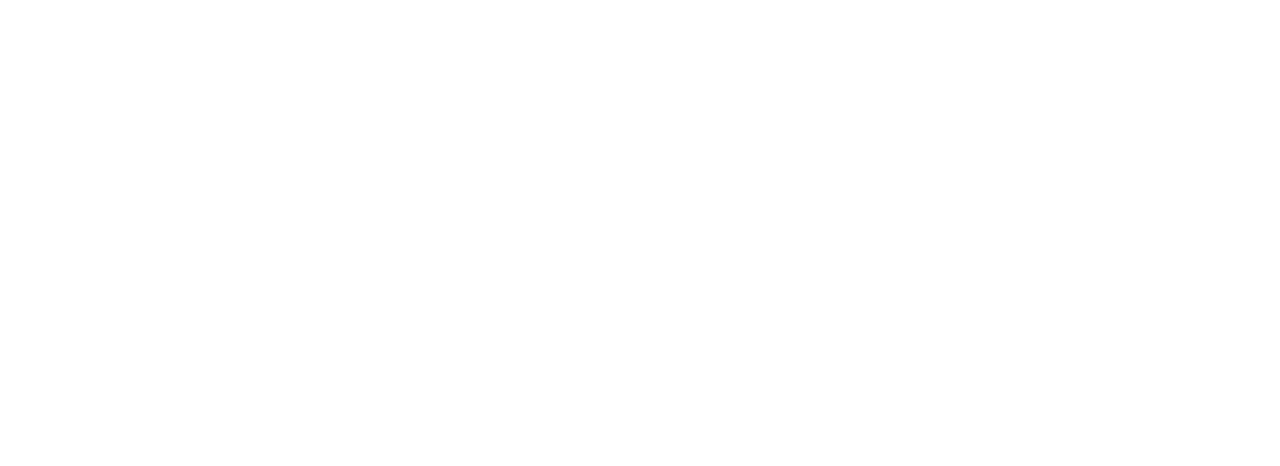
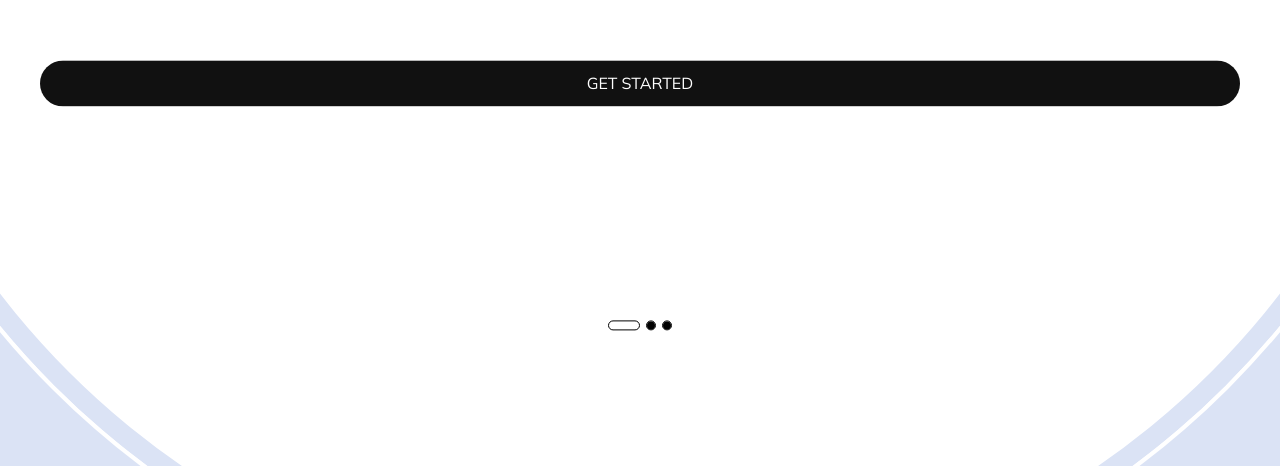
Before and after one commit to Sara-Lindstrom/Manero, a React (Create React App) app in the folder WebApp/: page /welcome in a window 1280 px wide. Before the commit this address had no page. Shown: the part 334-800 px from the top of the page. Built offline with nearby package versions, Linux system fonts and the light colour scheme.

Commit message:
I have added design and function on onboarding 1 to 3

```diff
--- a/WebApp/src/App.tsx
+++ b/WebApp/src/App.tsx
@@ -2,6 +2,7 @@
 import './css/Style.min.css';
 import SignUpView from './views/SignUpView';
 import PaymentMethodView from './views/PaymentMethodView';
+import OnboardingView from './views/OnboardingView';
 
 
 
@@ -10,6 +11,7 @@
 
     <BrowserRouter>
         <Routes>
+            <Route path='/welcome' element={<OnboardingView />} />
             <Route path='/signup' element={<SignUpView />} />
             <Route path='/paymentMethodView' element={<PaymentMethodView />} />
         </Routes>
--- a/WebApp/src/css/scss/Style.scss
+++ b/WebApp/src/css/scss/Style.scss
@@ -11,4 +11,5 @@
 @import "./parts/paymentCardsSection";
 
 //VIEWS
+@import "./view/onboardingView";
 @import "./view/_signUpView";
--- /dev/null
+++ b/WebApp/src/css/scss/view/_onboardingView.scss
@@ -0,0 +1,78 @@
+.welcome-information {
+    position: relative;
+    background-color: $color-blue;
+    height: 100vh;
+    overflow: hidden;
+
+    .welcome-iformation-circle {
+        top: 100%;
+        left: 50%;
+        transform: translate(-50%, -90%);
+        position: relative;
+        width: 130vw;
+        height: 130vw;
+        color: #111111;
+        background-color: white;
+        border-radius: 100%;
+        box-shadow: inset 0px 0px 0px 20px $color-blue;
+        border: 4px solid white;
+
+        .carousel-indicators {
+            bottom: 17%;
+
+        }
+
+        .carousel-inner-container {
+            display: flex;
+            flex-direction: column;
+            height: 85vw;
+            width: 100vw;
+            margin: auto;
+            justify-content: space-evenly;
+            align-items: center;
+            padding: 50px 40px 0px 40px;
+
+            .welcome-carousel-slide {
+                display: flex;
+                flex: 0 0 100%;
+                text-align: center;
+                padding: 20px 20px 0px 20px;
+
+                i {
+                    font-size: 48px;
+                }
+
+                h1 {
+                    font-weight: $font-weight-bold;
+                    font-size: 2rem;
+                }
+
+                p {
+                    font-weight: $font-weight-regular;
+                }
+            }
+        }
+
+        .welcome-carousel-dots {
+            text-align: center;
+        }
+    }
+}
+
+.dot {
+    background-color: black !important;
+    opacity: 100% !important;
+    border: 1px solid black !important;
+    width: 8px !important;
+    height: 8px !important;
+    border-radius: 50%;
+    transition: all 300ms !important;
+
+
+    &.active {
+        width: 30px !important;
+        border-radius: 50px;
+        background-color: $color-white !important;
+
+    }
+}
--- /dev/null
+++ b/WebApp/src/views/OnboardingView.tsx
@@ -0,0 +1,36 @@
+const OnboardingView = () => {
+  return (
+    <section className="welcome-information">
+        <div id="carouselExampleIndicators" className="carousel slide welcome-iformation-circle" >
+            <div className="carousel-indicators">
+                <button type="button" data-bs-target="#carouselExampleIndicators" data-bs-slide-to="0" className="dot active" aria-current="true" aria-label="Slide 1"></button>
+                <button type="button" data-bs-target="#carouselExampleIndicators" data-bs-slide-to="1" className="dot" aria-label="Slide 2"></button>
+                <button type="button" data-bs-target="#carouselExampleIndicators" data-bs-slide-to="2" className="dot" aria-label="Slide 3"></button>
+            </div>
+            <div className="carousel-inner-container">
+                <div className="carousel-inner welcome-carousel-slide">
+                    <div className="carousel-item active">
+                        <i>|</i>
+                        <h1>Welcome To Manero!</h1>
+                        <p>Labore sunt culpa excepteur culpa ipsum. Labore occaecat ex nisi mollit.</p>
+                    </div>
+                    <div className="carousel-item">
+                        <i>|</i>
+                        <h1>Easy Track Order!</h1>
+                        <p>Labore sunt culpa excepteur culpa ipsum. Labore occaecat ex nisi mollit.</p>
+                    </div>
+                    <div className="carousel-item">
+                        <i>|</i>
+                        <h1>ADoor To Door Delivery!</h1>
+                        <p>Labore sunt culpa excepteur culpa ipsum. Labore occaecat ex nisi mollit.</p>
+                    </div>
+                </div>
+                <button className="btn dark-btn">GET STARTED</button>
+            </div>
+        </div>
+    </section>
+
+  )
+}
+
+export default OnboardingView
```
Also changed, not shown: WebApp/src/css/Style.min.css, 4 other files (tests, documents, lock files or other folders).
